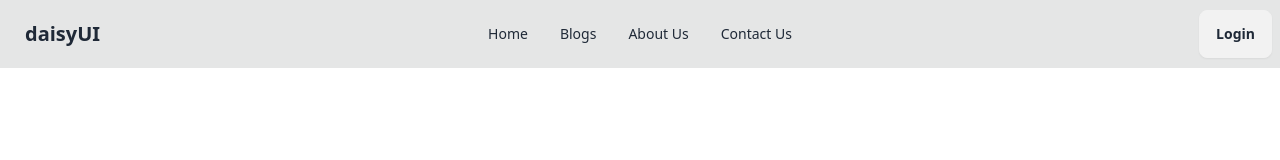
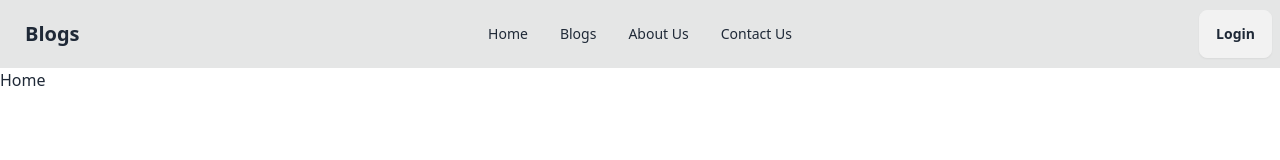
Before and after one commit to RabeyaAkter78/travel-blog, a React (Vite) app: page / in a window 1280 px wide. Shown: the top 160 px of the page. Built offline with nearby package versions, Linux system fonts and the light colour scheme.

Commit message:
added navbar

```diff
--- /dev/null
+++ b/src/components/Main/Main.jsx
@@ -0,0 +1,15 @@
+import React from 'react';
+import NavBar from '../NavBar/NavBar';
+import { Outlet } from 'react-router-dom';
+
+const Main = () => {
+    return (
+        <div>
+           <NavBar></NavBar>
+           <Outlet></Outlet>
+
+        </div>
+    );
+};
+
+export default Main;
--- a/src/components/NavBar/NavBar.jsx
+++ b/src/components/NavBar/NavBar.jsx
@@ -9,13 +9,17 @@ const NavBar = () => {
                         <svg xmlns="http://www.w3.org/2000/svg" className="h-5 w-5" fill="none" viewBox="0 0 24 24" stroke="currentColor"><path strokeLinecap="round" strokeLinejoin="round" strokeWidth="2" d="M4 6h16M4 12h8m-8 6h16" /></svg>
                     </div>
                     <ul tabIndex={0} className="menu menu-sm dropdown-content mt-3 z-[1] p-2 shadow bg-base-100 rounded-box w-52">
-                        <li><Link to="/">Home</Link></li>
+                        <li><Link to={"home"}>Home</Link></li>
                         <li><Link to="/blogs">Blogs</Link></li>
                         <li><Link to="/aboutUs">About Us</Link></li>
-                        <li><Link to="contactUs">Contact Us</Link></li>
+                        <li><Link to="/contactUs">Contact Us</Link></li>
+                        {/* <li><Link to="/">Home</Link></li>
+                        <li><Link to="/blogs">Blogs</Link></li>
+                        <li><Link to="/aboutUs">About Us</Link></li>
+                        <li><Link to="/contactUs">Contact Us</Link></li> */}
                     </ul>
                 </div>
-                <a className="btn btn-ghost text-xl">daisyUI</a>
+                <a className="btn btn-ghost text-xl">Blogs</a>
             </div>
             <div className="navbar-center hidden lg:flex">
                 <ul className="menu menu-horizontal px-1">
```
Also changed, not shown: src/Routes/Router.jsx (+12 -4 lines), .eslintrc.cjs.
